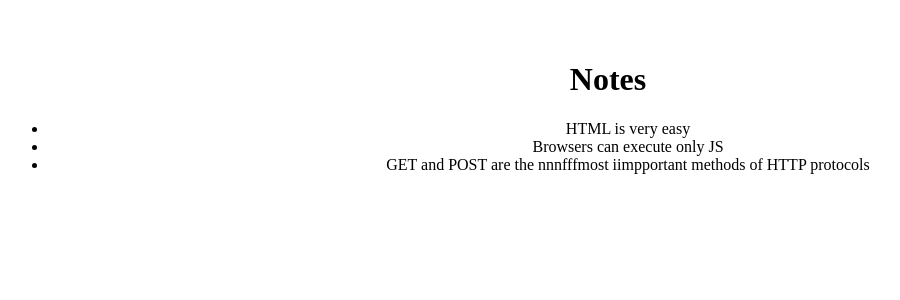
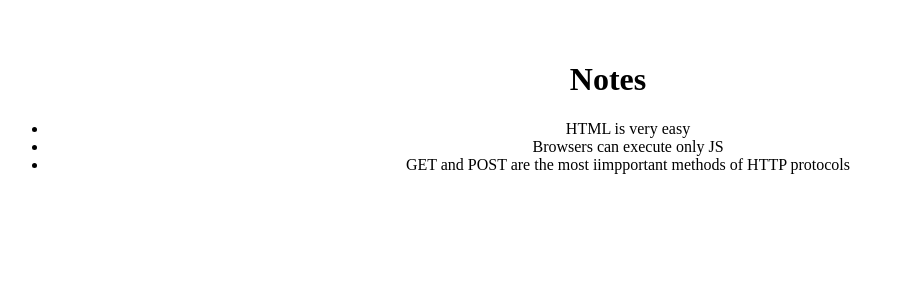
Before and after one commit to RokayaOthman/react-projects, a React (Vite) app in the folder notes-app/: page / in a window 1280 px wide. Shown: the top 300 px of the page, without its empty margins (32-932 px from the left). Built offline with nearby package versions, Linux system fonts and the light colour scheme.

Commit message:
Edit content of notes

```diff
--- a/notes-app/src/main.jsx
+++ b/notes-app/src/main.jsx
@@ -15,7 +15,7 @@ const notes = [
   },
   {
     id: 3,
-    content: 'GET and POST are the nnnfffmost iimpportant methods of HTTP protocols',
+    content: 'GET and POST are the most iimpportant methods of HTTP protocols',
     important: true
   }
 ]
```
